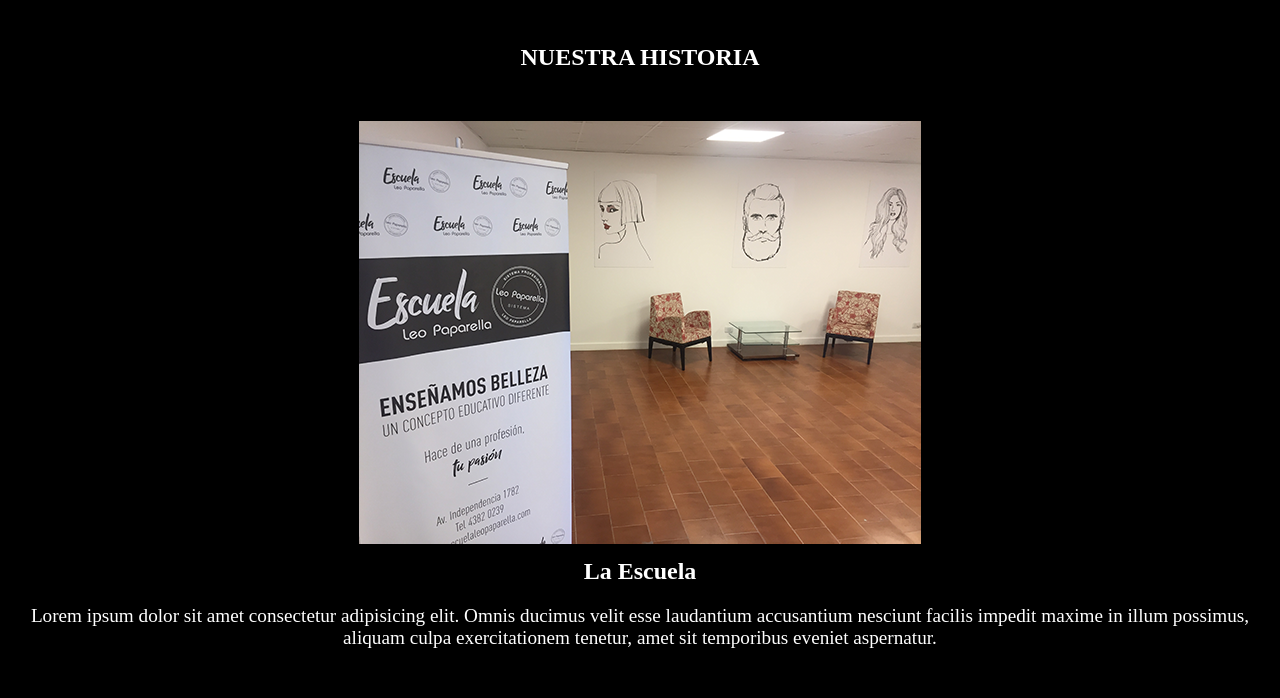
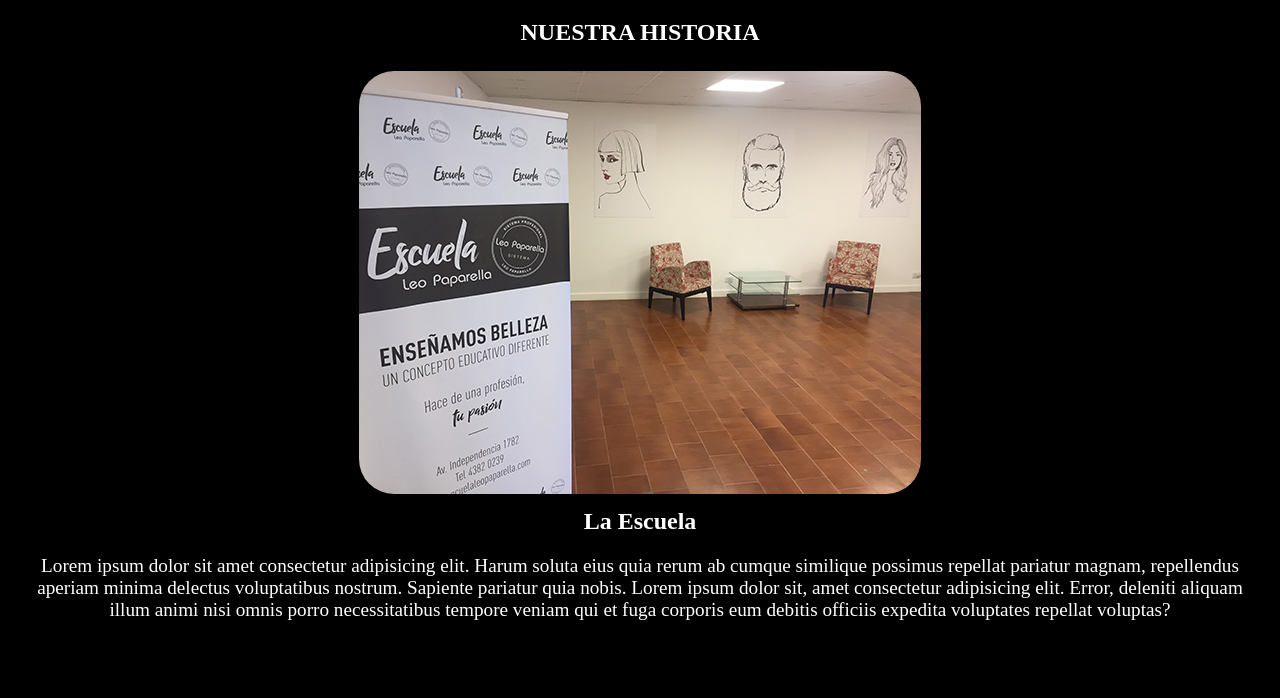
Before and after one commit to piccionipedro/EscuelaLeoPaparella, a plain HTML site: page html/about.html in a window 1280 px wide. Shown: the part 91-789 px from the top of the page. Drawn offline with Linux system fonts and the light colour scheme.

Commit message:
radioenimagenes

```diff
--- a/CSS/estilos.css
+++ b/CSS/estilos.css
@@ -53,6 +53,7 @@
     display: inline-block;
 }
 article img{
+    border-radius: 25px;
     margin: 50px;
     height: 350px;
 }
@@ -108,24 +109,29 @@
 
 /* about us */
 
+.top__cards .historia{
+    color: white;
+    margin: 25px;
+}
+.card-escuela{
+border-radius: 35px;
+}
+.escu_parrafo{
+    display: inline-block;
+    color: white;
+    margin: 10px;
+}
+
 .cards_pilares{
     display: grid;
     grid-template-columns: repeat(3, 1fr);
 }
 
 .cards_pilares img{
+    border-radius: 25px;
     padding: 0;
     margin: 0;
     height: 300px;
-}
-
-.top__cards .historia{
-    color: white;
-    margin: 50px;
-}
-.escuela{
-    color: white;
-    margin: 10px;
 }
 .aspectos{
     display: inline-block;
--- a/html/about.html
+++ b/html/about.html
@@ -30,9 +30,12 @@
         <section class="top__cards">
             <h2 class="historia">NUESTRA HISTORIA</h2>
             <img class="card-escuela" src="../IMG/Escuela.png" alt="escuela">
-            <h2 class="escuela">La Escuela</h2>
-            <p class="parrafo"> Lorem ipsum dolor sit amet consectetur adipisicing elit. Omnis ducimus velit esse laudantium accusantium nesciunt facilis impedit maxime in illum possimus, aliquam culpa exercitationem tenetur, amet sit temporibus eveniet aspernatur.</p>
-        </section>
+                <section class="escu_parrafo">
+                    <h2 class="escuela">La Escuela</h2>
+                    <p class="parrafo"> Lorem ipsum dolor sit amet consectetur adipisicing elit. Harum soluta eius quia rerum ab cumque similique possimus repellat pariatur magnam, repellendus aperiam minima delectus voluptatibus nostrum. Sapiente pariatur quia nobis. Lorem ipsum dolor sit, amet consectetur adipisicing elit. Error, deleniti aliquam illum animi nisi omnis porro necessitatibus tempore veniam qui et fuga corporis eum debitis officiis expedita voluptates repellat voluptas?
+                    </p>
+                </section>
+            </section>
         <section class="down__cards">
             <h4 class="aspectos">Aspectos fundamentales</h4>
             <section class="cards_pilares">
```
